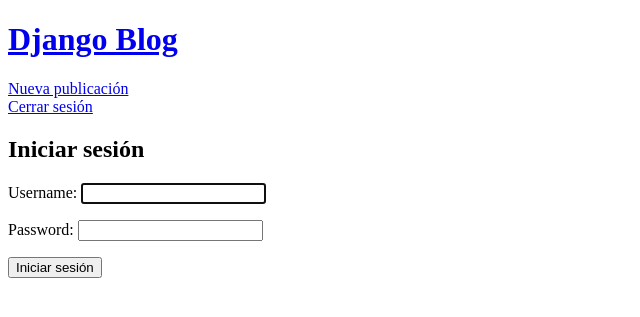
After one commit to masm14/django-blog, a Django app: page /accounts/login/ in a window 1280 px wide. The commit adds this page. Shown: the top 317 px of the page, without its empty margins (0-640 px from the left). Run offline with Django 5.2, Linux system fonts and the light colour scheme.

Commit message:
login done

```diff
--- a/django_project/settings.py
+++ b/django_project/settings.py
@@ -122,3 +122,7 @@
 # https://docs.djangoproject.com/en/5.1/ref/settings/#default-auto-field
 
 DEFAULT_AUTO_FIELD = "django.db.models.BigAutoField"
+
+
+# login redirect
+LOGIN_REDIRECT_URL = "publications-list"
--- a/django_project/urls.py
+++ b/django_project/urls.py
@@ -21,4 +21,5 @@
 urlpatterns = [
     path("admin/", admin.site.urls),
     path("", include("blog.urls")), # new
+    path("accounts/", include("django.contrib.auth.urls")), # new
 ]
--- a/templates/_base.html
+++ b/templates/_base.html
@@ -12,9 +12,15 @@
             <a href="{% url 'publication-create' %}">Nueva publicación</a>
         </div>
     </header>
-    <div>
+
+        {% if user.is_authenticated %}
+        <a href="{% url 'login' %}">Iniciar sesión</a>
+    {% else %}
+        <a href="{% url 'logout' %}">Cerrar sesión</a>
+    {% endif %}
+
         {% block content %}
+
         {% endblock content %}
-    </div>
 </body>
 </html>
--- /dev/null
+++ b/templates/registration/login.html
@@ -0,0 +1,10 @@
+{% extends '_base.html' %}
+
+{% block content %}
+    <h2>Iniciar sesión</h2>
+    <form method="post">
+        {% csrf_token %}
+        {{ form.as_p}}
+        <button type="submit">Iniciar sesión</button>
+    </form>
+{% endblock content %}
```
